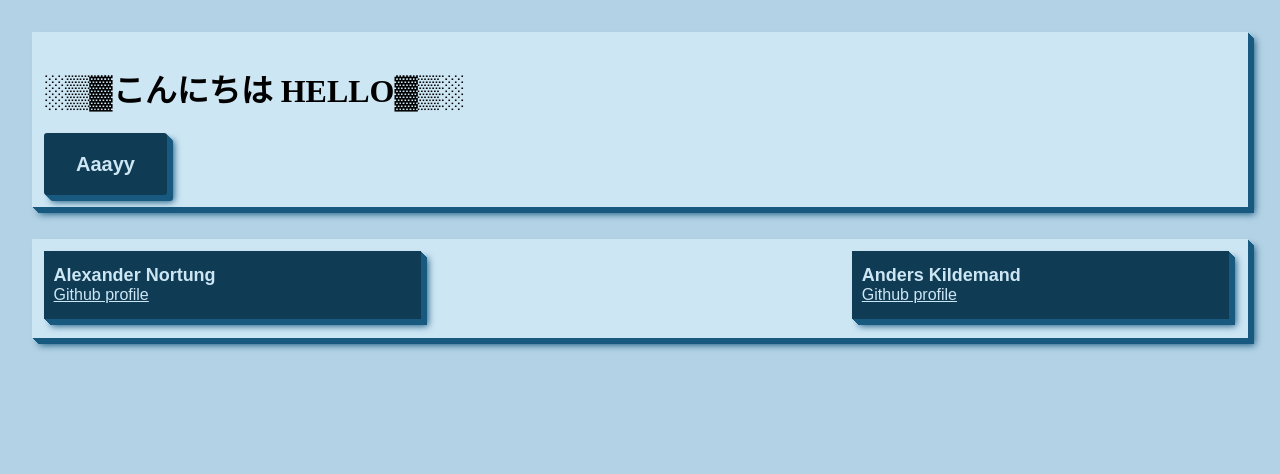
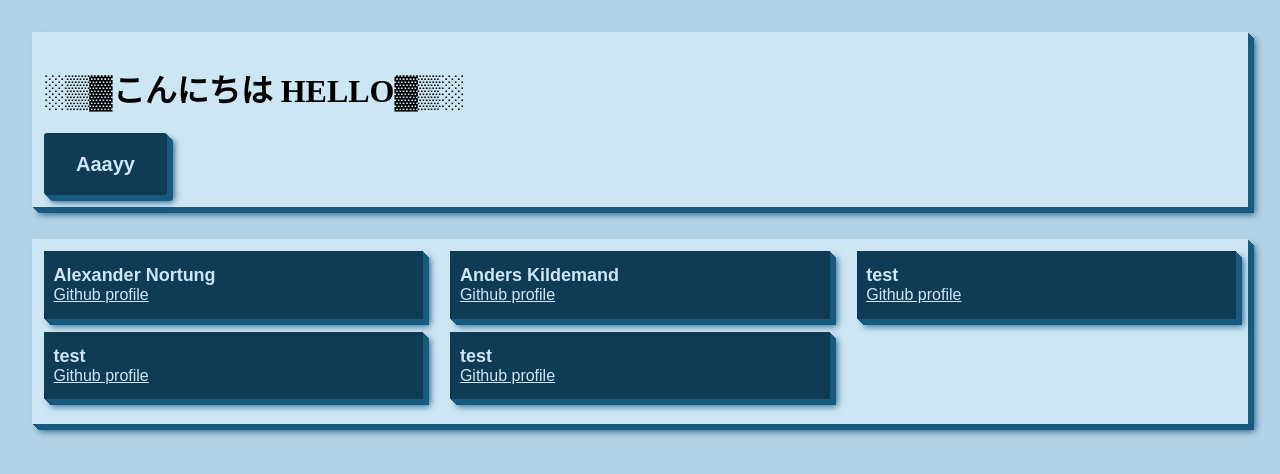
Before and after one commit to Alexnortung/H9-site, a React (Create React App) app: page / in a window 1280 px wide. Shown: the top 474 px of the page. Built offline with nearby package versions, Linux system fonts and the light colour scheme.

Commit message:
styling og hidden

```diff
--- a/src/App.js
+++ b/src/App.js
@@ -16,6 +16,24 @@ class App extends Component {
                     name: "Anders Kildemand",
                     github: {
                         link: "https://github.com/gaprop"
+                    },
+                },
+                {
+                    name: "test",
+                    github: {
+                        link: "https://github.com/test"
+                    },
+                },
+                {
+                    name: "test",
+                    github: {
+                        link: "https://github.com/test"
+                    },
+                },
+                {
+                    name: "test",
+                    github: {
+                        link: "https://github.com/test"
                     },
                 },
             ],
@@ -37,6 +55,9 @@ class App extends Component {
                                 )
                             })
                         }
+                        {
+                            [...Array((this.state.profiles.length - 1) % 3)].map((u,i) => <Profile hidden="true" key={this.state.profiles.length + i} />)
+                        }
                     </div>
                 </div>
             </div>
--- a/src/Profile.js
+++ b/src/Profile.js
@@ -6,9 +6,14 @@ class Profile extends Component {
         this.props = props
     }
     render() {
-        const {profile} = this.props
+        const {profile, hidden} = this.props
+        if (hidden) {
+            return (
+                <div className="Profile Profile--hidden"></div>
+            )
+        }
+
         const {github, name} = profile
-
         return (
             <div className="Profile">
                 <div className="Profile__name">
--- a/src/sass/_profile.scss
+++ b/src/sass/_profile.scss
@@ -1,6 +1,7 @@
 .Profile-wrapper {
     display: flex;
     justify-content: space-between;
+    flex-wrap: wrap;
 
 }
 
@@ -8,16 +9,29 @@
 .Profile {
     padding: 0.9rem 0.6rem;
     background-color: $primary;
-    width: 30%;
+    // width: calc(33% - 14px);
+    flex-basis: calc(33% - 14px);
     box-shadow: $block-shadow;
-    margin-bottom: 7px;
-    margin-right: 7px;
+    margin-bottom: 13px;
     color: $button-text;
     font-family: Arial;
 
     a {
         &, &:hover, &:visited, &:active {
             color: $button-text;
+        }
+    }
+
+    @include mobile() {
+        flex-basis: 100%;
+        margin: 0 12px 12px;
+    }
+
+    &--hidden {
+        visibility: hidden;
+
+        @include mobile() {
+            display: none;
         }
     }
 }
--- a/src/sass/main.scss
+++ b/src/sass/main.scss
@@ -4,6 +4,10 @@
 @import "../../node_modules/bulma/sass/elements/container.sass";
 @import "./_variables.scss";
 @import "./_profile.scss";
+
+* {
+    box-sizing: border-box;
+}
 
 html {
     height: 100%;
@@ -24,6 +28,10 @@ body {
     background-color: $top-color;
     margin: 2rem;
     padding: 12px;
+
+    @include mobile() {
+        margin: 15px;
+    }
 }
 
 .button {
```
